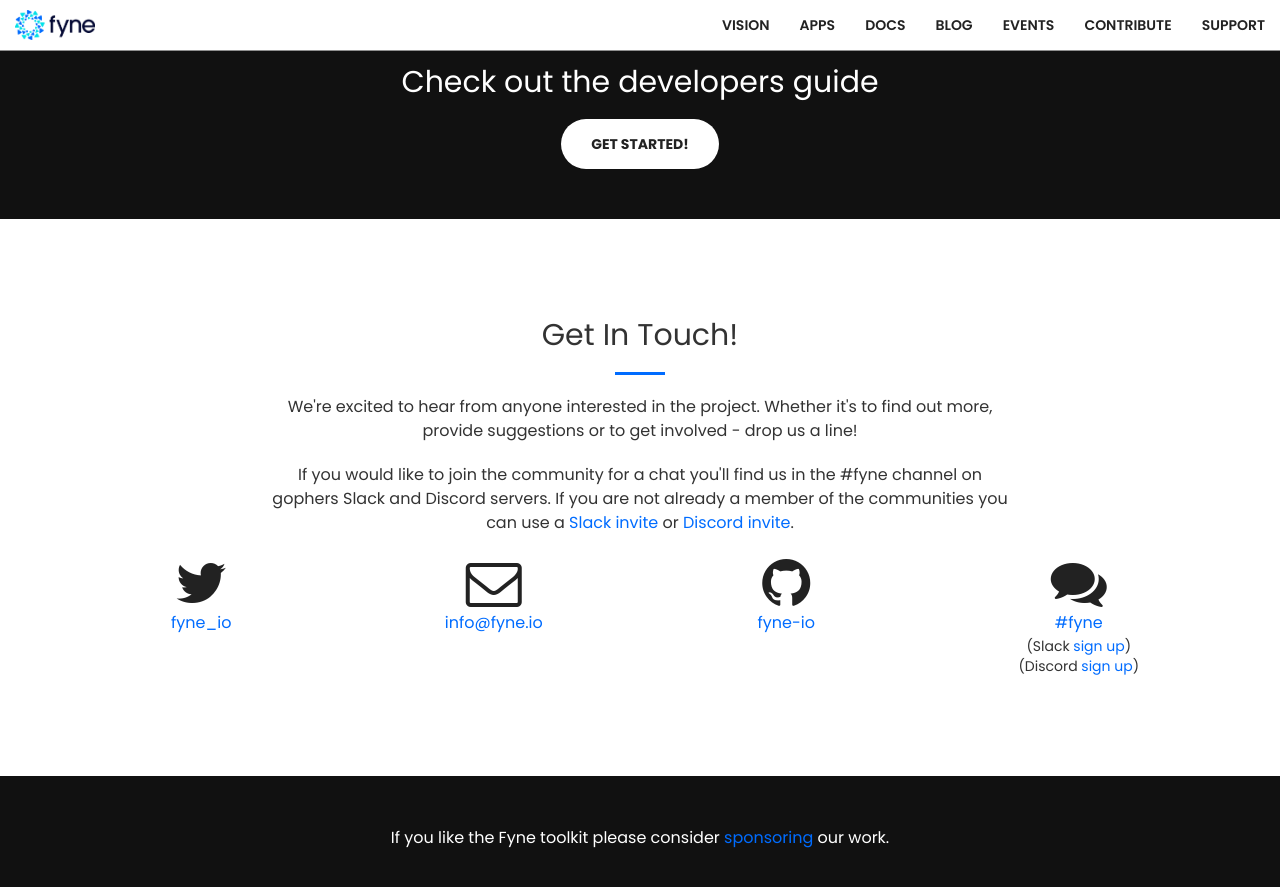
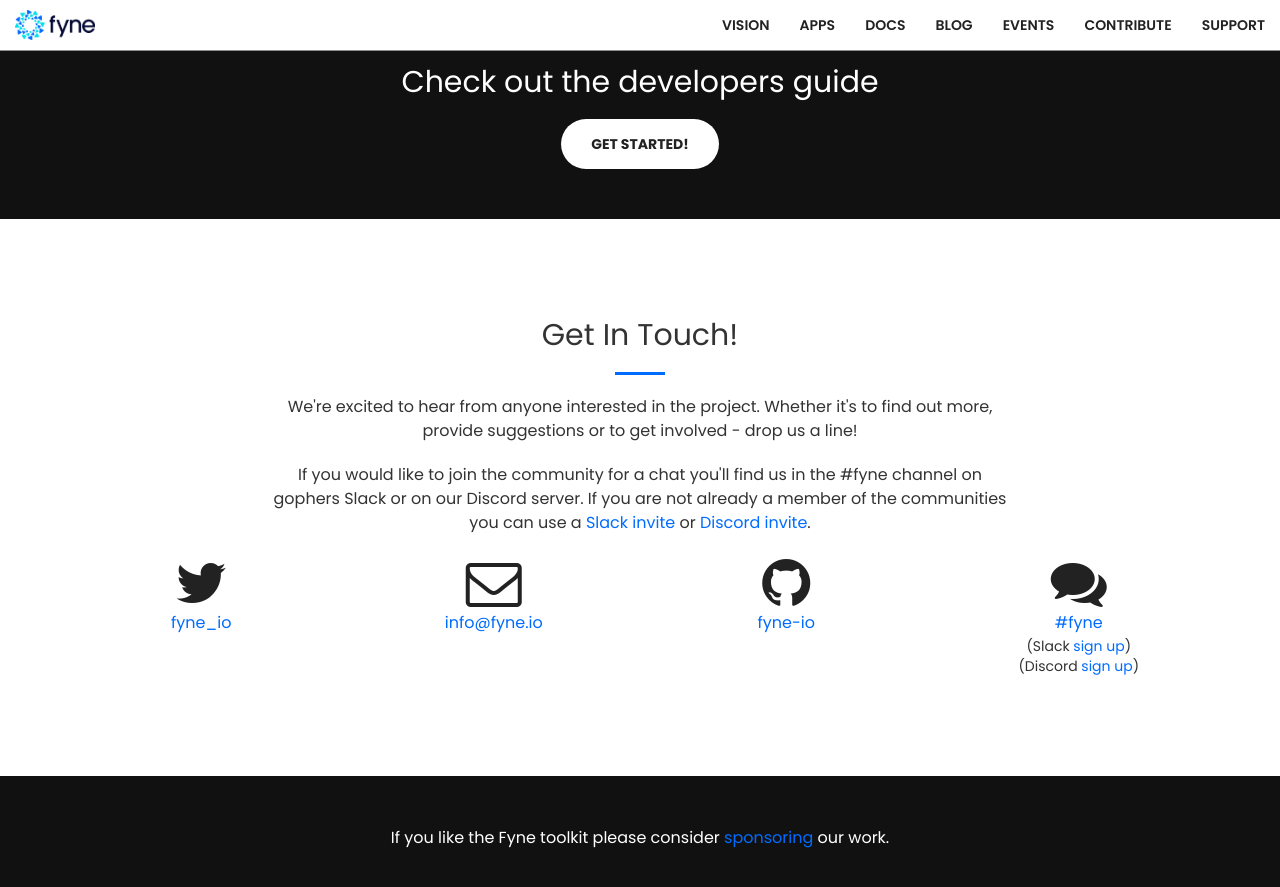
Before and after one commit to fyne-io/fyne-io.github.io, a Jekyll site: the page built from sponsor/success.md, in a window 1280 px wide and 900 px high, scrolled down 728 px. Shown: the top 887 px of the window. Built offline with Jekyll 4.4.1, drawn with Linux system fonts in a browser that asks for light colours.

Commit message:
Update discord link

```diff
--- a/_includes/contact.html
+++ b/_includes/contact.html
@@ -8,10 +8,10 @@
                   Whether it's to find out more, provide suggestions or to
                   get involved - drop us a line!</p>
                 <p>If you would like to join the community for a chat you'll find us in the
-                  #fyne channel on gophers Slack and Discord servers.
+                  #fyne channel on gophers Slack or on our Discord server.
                   If you are not already a member of the communities you can use a
 				  <a href="https://invite.slack.golangbridge.org/" target="_blank">Slack invite</a> or
-                  <a href="https://discord.gg/wPywEh4pzv" target="_blank">Discord invite</a>.</p>
+                  <a href="https://discord.gg/vvBuDfD5gP" target="_blank">Discord invite</a>.</p>
             </div>
         <div class="col-lg-3 text-center">
             <a href="https://twitter.com/{{ site.twitter_username }}" target="_blank">
```
Also changed, not shown: support/index.md (+1 -1 lines).
